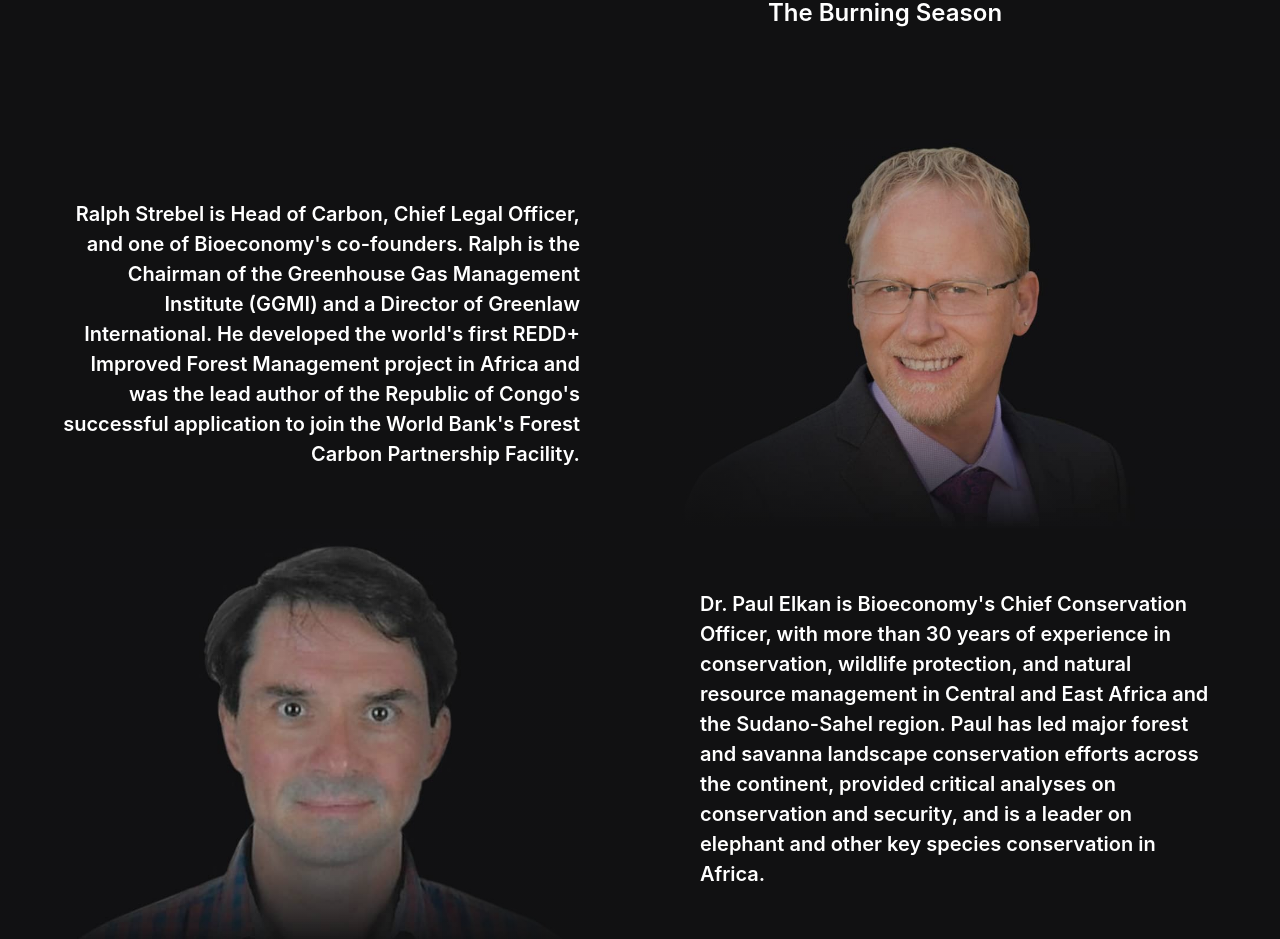
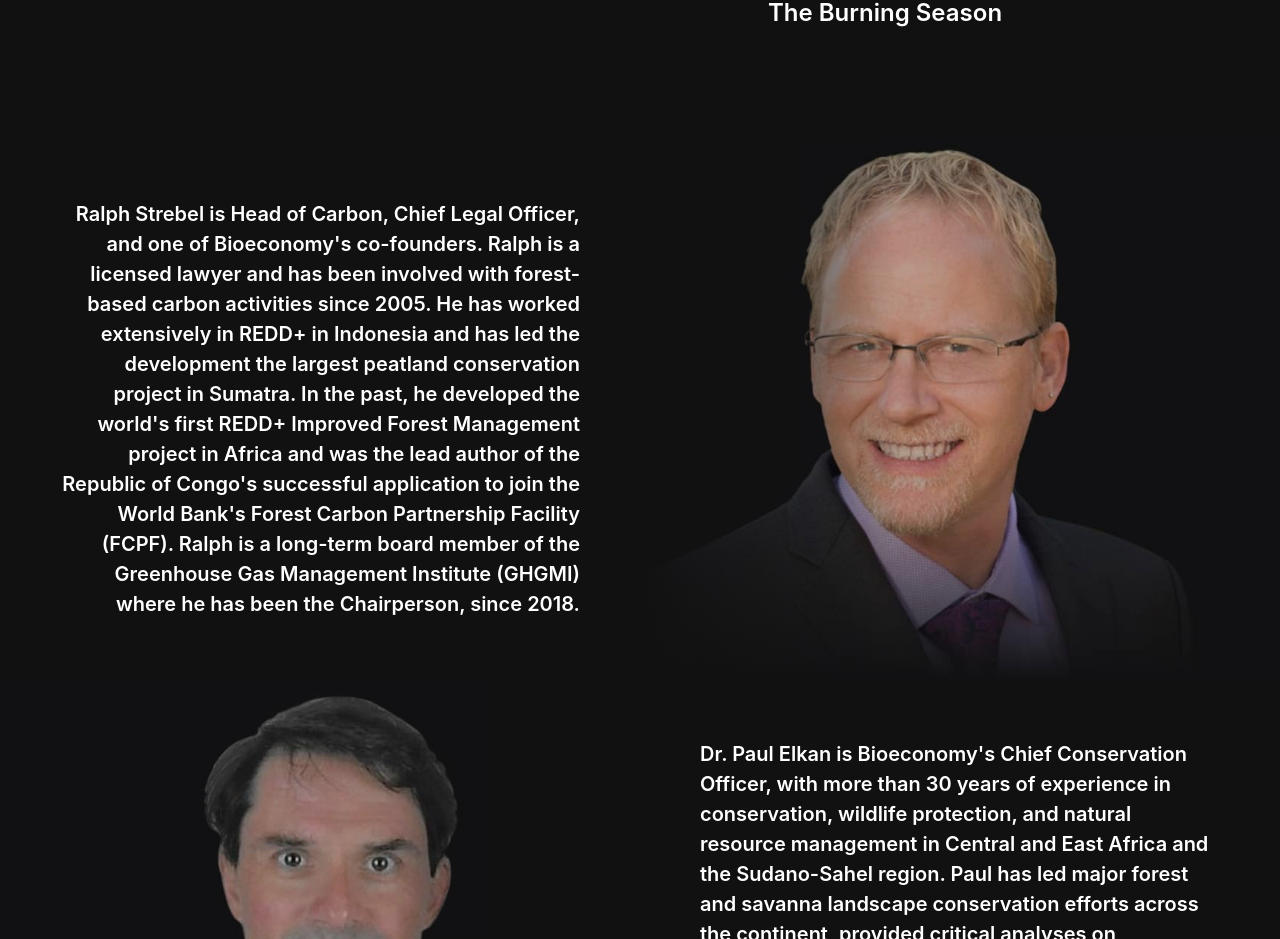
Before and after one commit to perlin-network/perl-bio-website, a React (Create React App) app: page /team in a window 1280 px wide. Shown: the part 1676-2615 px from the top of the page. Built offline with nearby package versions, Linux system fonts and the light colour scheme; a web font is replaced by a local one.

Commit message:
Wording changes

```diff
--- a/src/components/ContactCard.js
+++ b/src/components/ContactCard.js
@@ -93,7 +93,7 @@ const cards = {
   ralph: {
     id: 'ralph',
     name: 'Ralph\nStrebel',
-    title: 'Head of Carbon &\nLegal Counsel',
+    title: 'Co-Founder, Head of Carbon &\n Legal',
     email: 'ralph@bioeconomy.co',
     phone: '+1 303 476 36 18',
     image: RalphPng,
--- a/src/data/team.js
+++ b/src/data/team.js
@@ -32,7 +32,7 @@ const team = [
   {
     id: 'ralph',
     name: 'Ralph J Strebel',
-    title: 'Co-Founder & Head of Carbon',
+    title: 'Co-Founder, Head of Carbon & Legal',
     image: RalphPng,
     qrCode: RalphQr,
     experience: [
--- a/src/pages/Home/HighlightedProjects.js
+++ b/src/pages/Home/HighlightedProjects.js
@@ -28,8 +28,8 @@ export default function HighlightedProjects() {
           {/* <ProjectName>Tiger carbon ensures</ProjectName> */}
           <ProjectDesc>
             Tiger Carbon ensures 130,090 ha are protected and restored,
-            achieving 6.4+ million tonnes in emissions reductions each year and
-            over 370 million tonnes over the next fifty years, protecting 797
+            achieving 5.7+ million tonnes in emissions reductions (CO2e) each year and
+            over 357 million tonnes over the next fifty years, protecting 797
             species, planting 70 different native tree varieties, contributing
             to sustainable livelihoods for 17,000 people in the local community
           </ProjectDesc>
@@ -42,7 +42,7 @@ export default function HighlightedProjects() {
           <ProjectDesc>
             Gorilla Carbon was the first of Africa's sustainable forest
             management REDD+ projects, protecting 92,530 ha of the Congo Basin,
-            avoiding 4.9 million tonnes of CO2 over the next thirty years while
+            avoiding 4.9 million tonnes of CO2e over the next thirty years while
             protecting 6,000+ lowland gorillas, one of 60 mammal species within
             the conservation area
           </ProjectDesc>
--- a/src/pages/Team/index.js
+++ b/src/pages/Team/index.js
@@ -80,13 +80,15 @@ export default function Team() {
           Bioeconomy's Yen Hoang on the importance of avoiding greenwashing
         </YoutubeTile> */}
         <ImageTile src={RalphImage} id="ralph" alt="Ralph Streble" inverted>
-          Ralph Strebel is Head of Carbon, Chief Legal Officer, and one of
-          Bioeconomy's co-founders. Ralph is the Chairman of the Greenhouse Gas
-          Management Institute (GGMI) and a Director of Greenlaw International.
-          He developed the world's first REDD+ Improved Forest Management
-          project in Africa and was the lead author of the Republic of Congo's
-          successful application to join the World Bank's Forest Carbon
-          Partnership Facility.
+        Ralph Strebel is Head of Carbon, Chief Legal Officer, and one of Bioeconomy's
+        co-founders. Ralph is a licensed lawyer and has been involved with forest-based
+        carbon activities since 2005. He has worked extensively in REDD+ in Indonesia
+        and has led the development the largest peatland conservation project in Sumatra.
+        In the past, he developed the world's first REDD+ Improved Forest Management
+        project in Africa and was the lead author of the Republic of Congo's successful
+        application to join the World Bank's Forest Carbon Partnership Facility (FCPF).
+        Ralph is a long-term board member of the Greenhouse Gas Management Institute (GHGMI)
+        where he has been the Chairperson, since 2018.
         </ImageTile>
         <ImageTile src={PaulImage} id="paul" alt="Dr Paul Elkin">
         Dr. Paul Elkan is Bioeconomy's Chief Conservation Officer, with more than
--- a/src/pages/Work/data.js
+++ b/src/pages/Work/data.js
@@ -17,12 +17,12 @@ export const tigerSummaryList = [
   },
   {
     icon: Co2EmissionReduction,
-    primaryText: '6.4+ million',
+    primaryText: '5.6+ million',
     secondaryText: 'tonnes of emissions reductions expected per year',
   },
   {
     icon: Co2EmissionAvoid,
-    primaryText: '373 million',
+    primaryText: '357 million',
     secondaryText: 'tonnes of emissions expected to be avoided over 57 years',
   },
   {
@@ -62,7 +62,7 @@ export const gorillaSummaryList = [
   },
   {
     icon: Co2EmissionReduction,
-    primaryText: '4,9 million',
+    primaryText: '4.9 million',
     secondaryText: 'tonnes of emissions expected to be avoided over 30 years',
   },
   {
--- a/src/pages/Work/index.js
+++ b/src/pages/Work/index.js
@@ -119,8 +119,8 @@ export default function Work() {
               fontWeight={600}
             >
               Tiger Carbon is from the Bioeconomy-developed Restorasi Ekosistem
-              Riau (RER) project, which is anticipated to reduce 370+ million
-              tonnes of CO2 over its lifetime. Learn more about the project or see the
+              Riau (RER) project, which is anticipated to reduce 357+ million CO2e
+              over its lifetime. Learn more about the project or see the
               VERRA registry here:
             </Typography>
             <Stack
@@ -252,7 +252,7 @@ export default function Work() {
             >
               Gorilla Carbon is from the Bioeconomy-developed North Pikounda
               project, which is anticipated to reduce 4+ million tonnes of
-              CO2 over its lifetime. Learn more about the project via
+              CO2e over its lifetime. Learn more about the project via
               the VERRA registry here:
             </Typography>
             <Link
```
